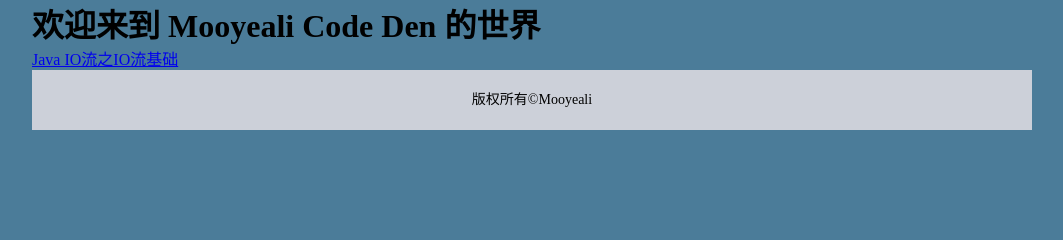
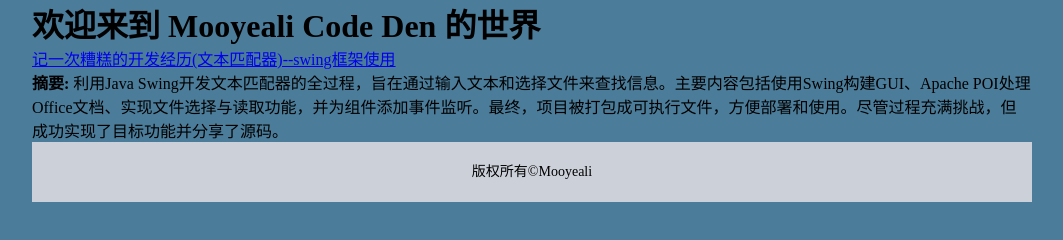
Before and after one commit to mooyeali/mooyeali.github.io, a plain HTML site: page index.html in a window 1280 px wide. Shown: the whole page, without its empty margins (108-1171 px from the left). Drawn offline with Linux system fonts and the light colour scheme.

Commit message:
修改主页

```diff
--- a/css/index.css
+++ b/css/index.css
@@ -172,3 +172,7 @@ button {
     height: 30px;
     margin-left: 80px;
 }
+
+#abstract {
+    font-weight: bold;
+}
--- a/index.html
+++ b/index.html
@@ -16,7 +16,11 @@
 
     <div id="box">
         <div id="box1">
-            <p><a href="docs/Java%20IO流之IO流基础.md">Java IO流之IO流基础</a></p>
+            <p><a href="docs/记一次糟糕的开发经历(文本匹配器)--swing框架使用.html">记一次糟糕的开发经历(文本匹配器)--swing框架使用</a></p>
+            <p>
+                <span id="abstract">摘要:</span>
+                <span id="abstract_content">利用Java Swing开发文本匹配器的全过程，旨在通过输入文本和选择文件来查找信息。主要内容包括使用Swing构建GUI、Apache POI处理Office文档、实现文件选择与读取功能，并为组件添加事件监听。最终，项目被打包成可执行文件，方便部署和使用。尽管过程充满挑战，但成功实现了目标功能并分享了源码。</span>
+            </p>
 
         </div>
     </div>
```
